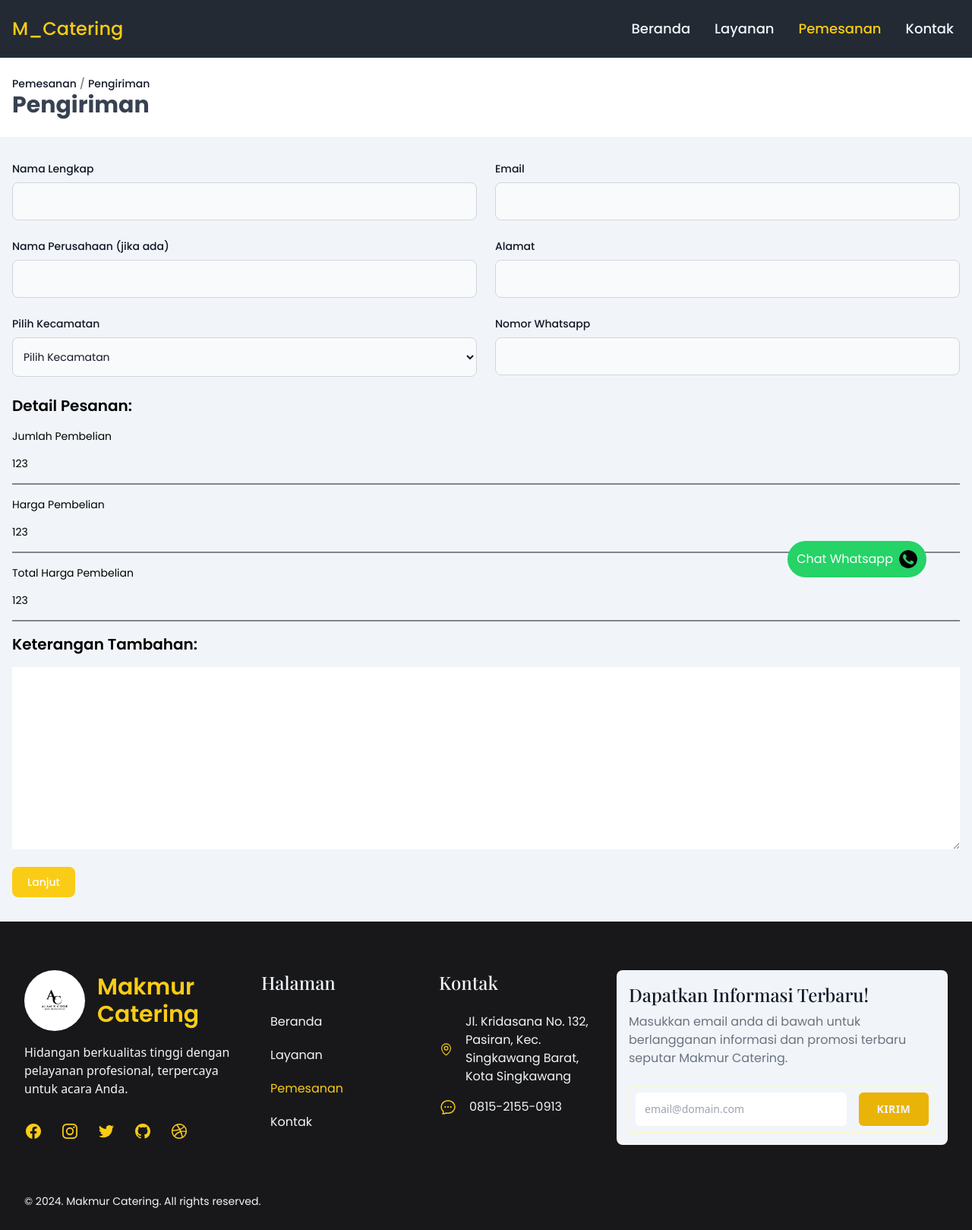
After one commit to alanzagi/makmurcatering, a Laravel app: page /toko/pengiriman in a window 1280 px wide. The commit adds this page. Shown: the whole page at 76% size. Run offline with Laravel 12, Linux system fonts and the light colour scheme; style sheets or scripts are compiled from the project's sources; some libraries are stand-ins or nearby versions; some web fonts are replaced.

Commit message:
stable version

```diff
--- /dev/null
+++ b/app/Http/Controllers/PengirimanController.php
@@ -0,0 +1,16 @@
+<?php
+
+namespace App\Http\Controllers;
+
+use Illuminate\Http\Request;
+
+class PengirimanController extends Controller
+{
+    public function index()
+    {
+        return view('pengiriman', [
+            'activePage' => 'pemesanan',
+            'title' => 'Pengiriman - Makmur Catering'
+        ]);
+    }
+}
--- /dev/null
+++ b/resources/views/pengiriman.blade.php
@@ -0,0 +1,102 @@
+<x-layout :title="$title" :activePage="$activePage">
+    @section('page')
+        <x-header></x-header>
+
+        <header class="font-poppins">
+            <div class="py-6">
+                <div class="pl-4 text-sm font-medium flex items-start gap-x-1">
+                    <a href="/pemesanan" class="text-gray-900 hover:text-yellow-400 transition duration-400">Pemesanan</a>
+                    <span class="opacity-50">
+                        /
+                    </span>
+                    <a href="/pemesanan" class="text-gray-900 hover:text-yellow-400 transition duration-400">Pengiriman
+                    </a>
+                </div>
+                <div>
+                    <h1 class="text-3xl font-bold pl-4 text-gray-700">Pengiriman</h1>
+                </div>
+            </div>
+        </header>
+
+        <main class="px-4 py-8 font-poppins bg-slate-100">
+            <form>
+                <div class="grid gap-6 mb-6 md:grid-cols-2">
+                    <div>
+                        <label for="name" class="block mb-2 text-sm font-medium text-gray-900">Nama Lengkap</label>
+                        <input type="text" id="name"
+                            class="bg-gray-50 border border-gray-300 text-gray-900 text-sm rounded-lg block w-full px-2.5 py-[1em]"
+                            required />
+                    </div>
+
+                    <div>
+                        <label for="email" class="block mb-2 text-sm font-medium text-gray-900">Email</label>
+                        <input type="email" id="email"
+                            class="bg-gray-50 border border-gray-300 text-gray-900 text-sm rounded-lg block w-full px-2.5 py-[1em]"
+                            required />
+                    </div>
+
+                    <div>
+                        <label for="company" class="block mb-2 text-sm font-medium text-gray-900">Nama Perusahaan (jika
+                            ada)</label>
+                        <input type="text" id="company"
+                            class="bg-gray-50 border border-gray-300 text-gray-900 text-sm rounded-lg block w-full px-2.5 py-[1em]" />
+                    </div>
+
+                    <div>
+                        <label for="address" class="block mb-2 text-sm font-medium text-gray-900">Alamat</label>
+                        <input type="text" id="address"
+                            class="bg-gray-50 border border-gray-300 text-gray-900 text-sm rounded-lg block w-full px-2.5 py-[1em]"
+                            required />
+                    </div>
+
+                    <div>
+                        <label for="kecamatan" class="block mb-2 text-sm font-medium text-gray-900">Pilih Kecamatan</label>
+                        <select id="kecamatan"
+                            class="bg-gray-50 border border-gray-300 text-gray-900 text-sm rounded-lg block w-full px-2.5 py-[1em]">
+                            <option value="">Pilih Kecamatan</option>
+                            <option value="singkawang-barat">Singkawang Barat</option>
+                            <option value="singkawang-tengah">Singkawang Tengah</option>
+                            <option value="singkawang-timur">Singkawang Timur</option>
+                            <option value="singkawang-utara">Singkawang Utara</option>
+                            <option value="singkawang-selatan">Singkawang Selatan</option>
+                        </select>
+                    </div>
+
+                    <div>
+                        <label for="number" class="block mb-2 text-sm font-medium text-gray-900">Nomor Whatsapp</label>
+                        <input type="tel" id="number"
+                            class="bg-gray-50 border border-gray-300 text-gray-900 text-sm rounded-lg block w-full px-2.5 py-[1em]"
+                            required />
+                    </div>
+                </div>
+
+                <div class="pb-4">
+                    <h1 class="font-semibold text-xl">Detail Pesanan:</h1>
+                    <ul class="my-4 text-sm space-y-4">
+                        <li class="flex flex-col gap-y-4">
+                            <span>Jumlah Pembelian</span>
+                            <span>123</span>
+                            <hr class="border border-gray-900/50 w-full">
+                        </li>
+                        <li class="flex flex-col gap-y-4">
+                            <span>Harga Pembelian</span>
+                            <span>123</span>
+                            <hr class="border border-gray-900/50 w-full">
+                        </li>
+                        <li class="flex flex-col gap-y-4">
+                            <span>Total Harga Pembelian</span>
+                            <span>123</span>
+                            <hr class="border border-gray-900/50 w-full">
+                        </li>
+                    </ul>
+
+                    <h1 class="font-semibold text-xl mb-4">Keterangan Tambahan:</h1>
+                    <textarea name="" id="" cols="30" rows="10" class="w-full bg-white"></textarea>
+                </div>
+
+                <button type="submit"
+                    class="text-white bg-yellow-400 hover:bg-yellow-500 focus:ring-4 focus:outline-none focus:ring-yellow-300 font-medium rounded-lg text-sm w-full sm:w-auto px-5 py-2.5 text-center">Lanjut</button>
+            </form>
+        </main>
+    @endsection
+</x-layout>
--- a/routes/web.php
+++ b/routes/web.php
@@ -5,9 +5,11 @@ use App\Http\Controllers\PemesananController;
 use App\Http\Controllers\LayananController;
 use App\Http\Controllers\KontakController;
 use App\Http\Controllers\BerandaController;
+use App\Http\Controllers\PengirimanController;
 
 Route::get('/', [BerandaController::class, 'index'])->name('beranda');
 Route::get('/layanan', [LayananController::class, 'index'])->name('layanan');
 Route::get('/pemesanan', [PemesananController::class, 'index'])->name('pemesanan');
 Route::get('/pemesanan/{slug}', [PemesananController::class, 'show'])->name('menu.show');
 Route::get('/kontak', [KontakController::class, 'index'])->name('kontak');
+Route::get('/toko/pengiriman', [PengirimanController::class, 'index'])->name('pengiriman');
```
Also changed, not shown: resources/views/detail.blade.php (+16 -17 lines).
